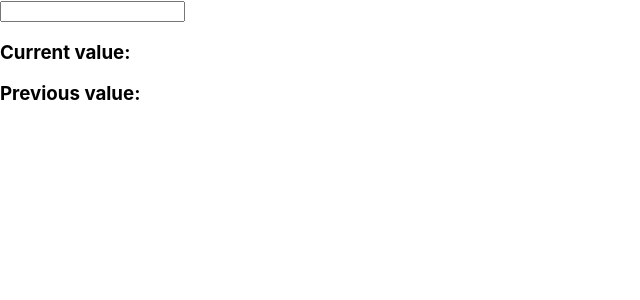
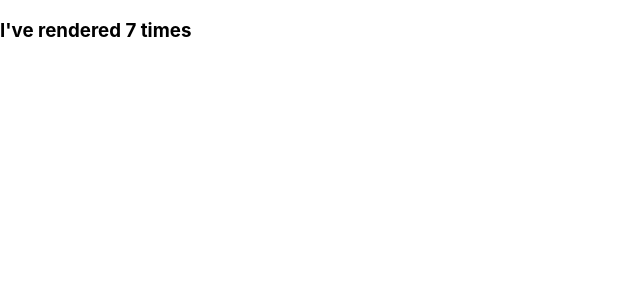
Before and after one commit to huy19712011/hooks, a React (Create React App) app: page / in a window 1280 px wide. Shown: the top 300 px of the page, without its empty margins (0-640 px from the left). Built offline with nearby package versions, Linux system fonts and the light colour scheme.

Commit message:
useAffect: general rules (example 1)

```diff
--- /dev/null
+++ b/src/App_useEffect_01.jsx
@@ -0,0 +1,52 @@
+import {useEffect, useState} from "react";
+
+const App_useEffect_01 = () => {
+
+    const [count, setCount] = useState(0);
+
+    /* 1.
+        useEffect(() => {
+            //Runs on every render
+        });
+    */
+    /* 1.
+        useEffect(() => {
+            setTimeout(() => {
+                setCount(c => c + 1);
+            }, 1000);
+        });
+    */
+
+
+/* 2.
+    useEffect(() => {
+        //Runs only on the first render
+    }, []);
+*/
+/* 2.
+    useEffect(() => {
+        setTimeout(() => {
+            setCount(c => c + 1);
+        }, 1000);
+    }, []);
+*/
+
+
+/* 3.
+    useEffect(() => {
+        //Runs on the first render
+        //And any time any dependency value changes
+    }, [prop, state]);
+*/
+    useEffect(() => {
+        setTimeout(() => {
+            setCount(c => c + 1);
+        }, 1000);
+    }, [count]);
+
+    return (
+        <h3>I've rendered {count} times</h3>
+    );
+};
+
+export default App_useEffect_01;
--- a/src/index.js
+++ b/src/index.js
@@ -6,6 +6,7 @@ import App from './App';
 import App_useRef2 from "./App_useRef2";
 import App_useRef3 from "./App_useRef3";
 import App_useRef4 from "./App_useRef4";
+import App_useEffect_01 from "./App_useEffect_01";
 
 const root = ReactDOM.createRoot(document.getElementById('root'));
 root.render(
@@ -13,6 +14,7 @@ root.render(
     {/*<App />*/}
     {/*  <App_useRef2/>*/}
     {/*  <App_useRef3/>*/}
-      <App_useRef4/>
+    {/*  <App_useRef4/>*/}
+      <App_useEffect_01/>
   </>
 );
```
